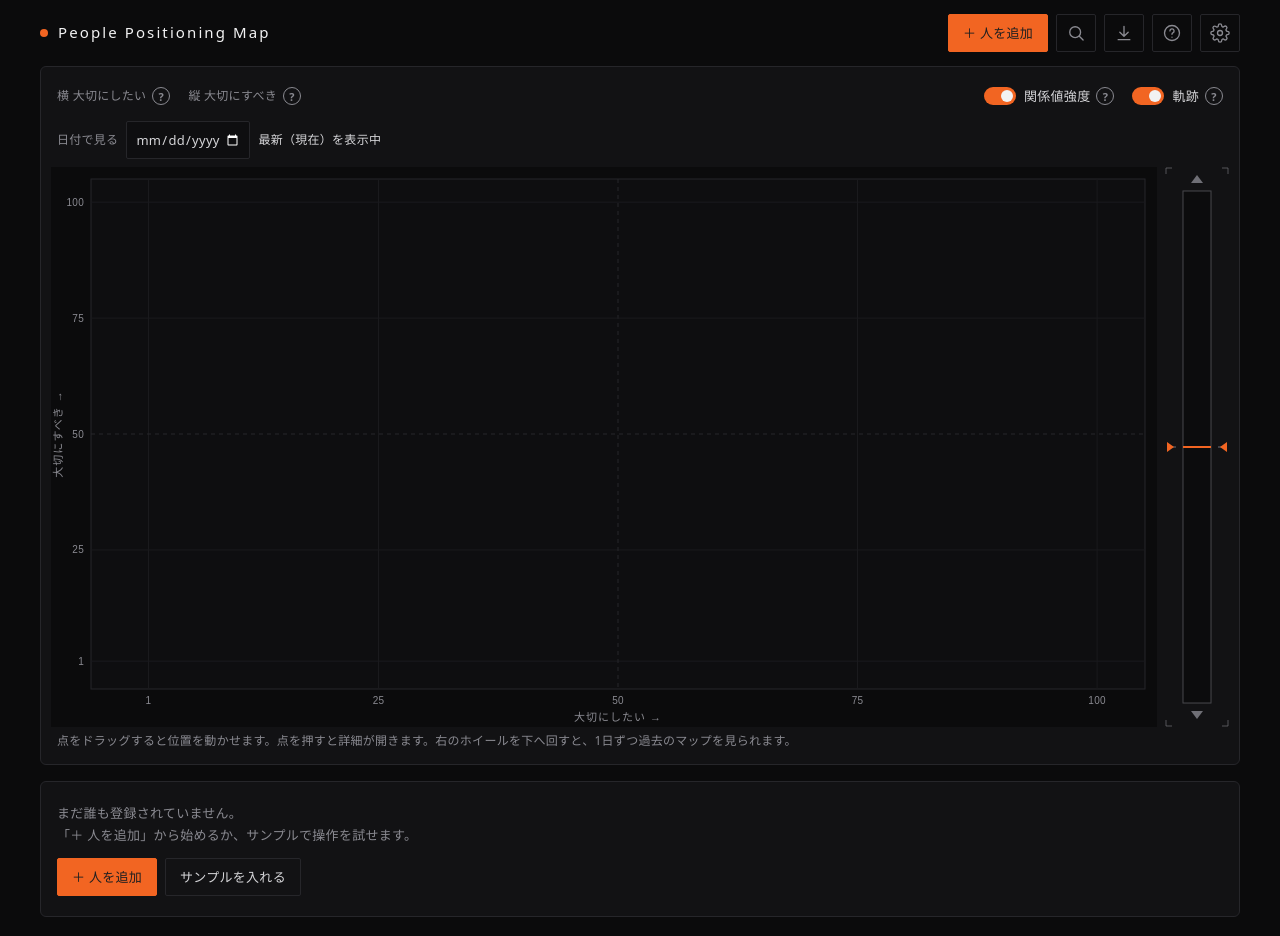
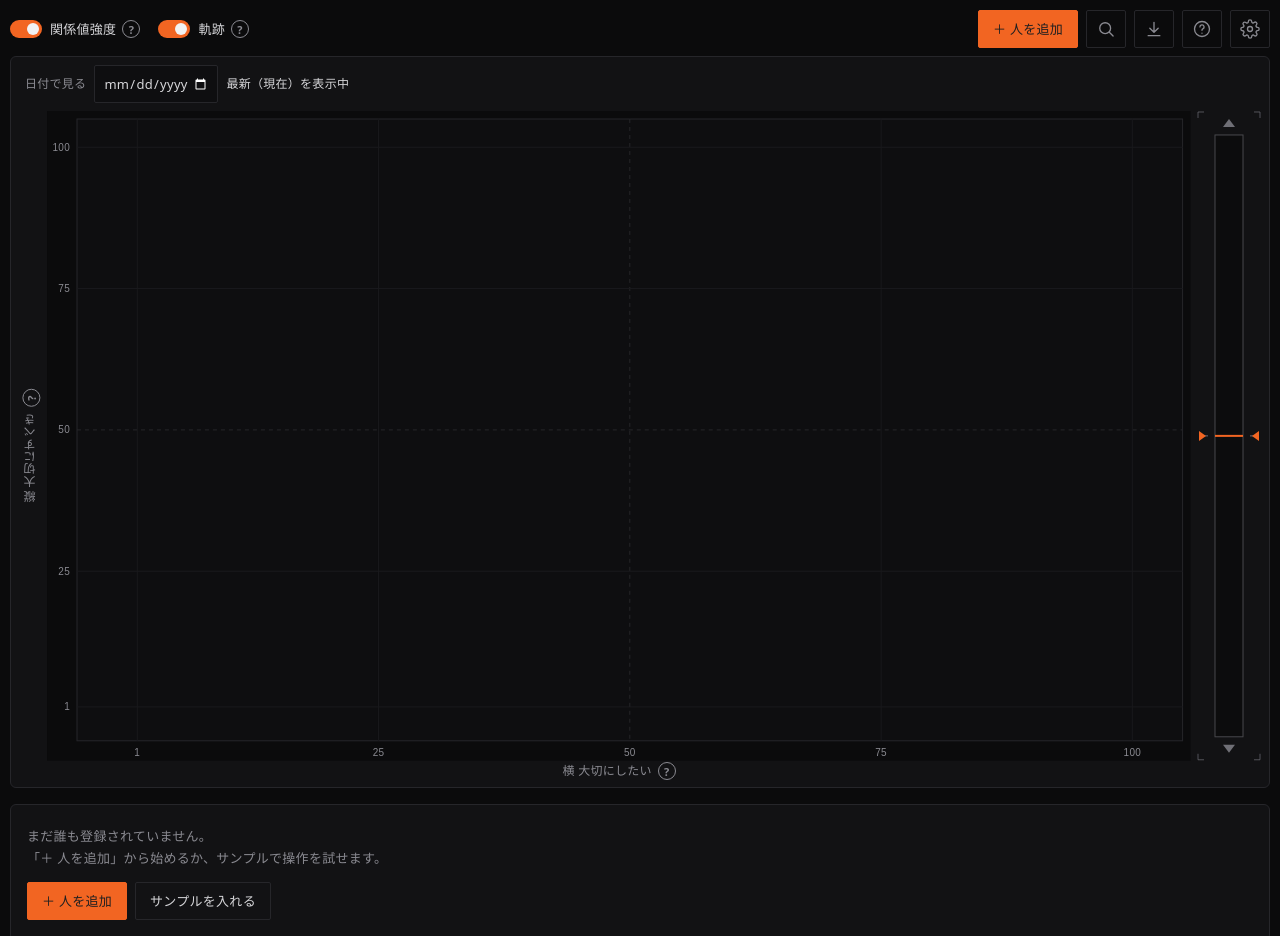
Before and after one commit to rubik02main-eng/positioning-map, a plain HTML site: page index.html in a window 1280 px wide. Shown: the top 936 px of the page. Drawn offline with Linux system fonts and the light colour scheme.

Commit message:
マップを大きく表示し、軸名を各軸の位置へ移動、見出しと操作説明を削除してミニマルに変更
Co-Authored-By: Claude Sonnet 5.5 <noreply@anthropic.com>

```diff
--- a/index.html
+++ b/index.html
@@ -23,13 +23,12 @@
 *{box-sizing:border-box}
 html{-webkit-text-size-adjust:100%;background:var(--bg)}
 body{margin:0;background:var(--bg);color:var(--ink);font-family:var(--font);font-size:14px;line-height:1.7;letter-spacing:.02em;
-  padding:calc(14px + env(safe-area-inset-top,0px)) max(16px,env(safe-area-inset-right,0px)) calc(48px + env(safe-area-inset-bottom,0px)) max(16px,env(safe-area-inset-left,0px))}
-.wrap{max-width:1200px;margin:0 auto}
+  padding:calc(10px + env(safe-area-inset-top,0px)) max(10px,env(safe-area-inset-right,0px)) calc(32px + env(safe-area-inset-bottom,0px)) max(10px,env(safe-area-inset-left,0px))}
+.wrap{max-width:1600px;margin:0 auto}
 button,input,select,textarea{font:inherit;color:inherit;letter-spacing:inherit}
 button{cursor:pointer}
 :focus-visible{outline:2px solid var(--noz);outline-offset:2px}
-.top{display:flex;flex-wrap:wrap;gap:10px 16px;align-items:center;justify-content:space-between;margin-bottom:14px}
-h1::before{content:"";display:inline-block;width:8px;height:8px;border-radius:50%;background:var(--noz);margin-right:10px;vertical-align:1px}
+.top{display:flex;flex-wrap:wrap;gap:10px 16px;align-items:center;justify-content:space-between;margin-bottom:8px}
 h1{font-size:15px;margin:0;font-weight:500;letter-spacing:.14em;color:var(--strong)}
 .acts{display:flex;gap:8px;flex-wrap:wrap}
 .btn{border:1px solid var(--line);background:none;border-radius:2px;padding:7px 14px;min-height:38px;color:var(--ink);font-size:13px}
@@ -39,7 +38,7 @@ h1{font-size:15px;margin:0;font-weight:500;letter-spacing:.14em;color:var(--stro
 .grid{display:grid;grid-template-columns:minmax(0,1fr);gap:16px;align-items:start}
 
 .card{background:var(--raised);border:1px solid var(--line);border-radius:6px}
-.mapcard{padding:10px 10px 6px}
+.mapcard{padding:8px 8px 4px}
 .tools{display:flex;flex-wrap:wrap;gap:4px 18px;align-items:center;padding:2px 6px 8px}
 .tools .sp{flex:1}
 .tools .lbl{color:var(--muted);font-size:12px;display:inline-flex;align-items:center;gap:6px}
@@ -52,8 +51,13 @@ h1{font-size:15px;margin:0;font-weight:500;letter-spacing:.14em;color:var(--stro
 .sw input:focus-visible + .tr{outline:2px solid var(--noz);outline-offset:2px}
 .q{display:inline-flex;align-items:center;justify-content:center;width:18px;height:18px;border-radius:50%;border:1px solid var(--muted);color:var(--muted);background:none;font-size:11px;font-weight:700;line-height:1;padding:0;flex:none}
 .q:hover{border-color:var(--noz);color:var(--noz-text)}
-.mapwrap{display:flex;gap:8px;align-items:stretch}
-.mapwrap #map{flex:1;min-width:0}
+.mapwrap{display:grid;grid-template-columns:auto minmax(0,1fr) 64px;column-gap:6px;align-items:stretch}
+.mapwrap #map{min-width:0}
+.axl{color:var(--muted);font-size:12px;display:inline-flex;align-items:center;gap:6px}
+.ylab{writing-mode:vertical-rl;transform:rotate(180deg);display:flex;align-items:center;justify-content:center;padding:0 2px 20px 0}
+.xlab{display:flex;justify-content:center;padding:0 0 2px 0}
+.tg{display:flex;flex-wrap:wrap;gap:4px 18px;align-items:center}
+.tg .lbl{color:var(--muted);font-size:12px;display:inline-flex;align-items:center;gap:6px}
 #wheel{width:64px;min-height:180px;flex:none;position:relative;cursor:ns-resize;touch-action:none;user-select:none;-webkit-user-select:none}
 #wheel svg{position:absolute;left:0;top:0;width:100%;height:100%;display:block}
 #wheel:focus-visible{outline:1px solid var(--muted);outline-offset:2px}
@@ -173,7 +177,10 @@ dialog::backdrop{background:rgba(0,0,0,.65)}
 <body>
 <div class="wrap">
   <div class="top">
-    <h1>People Positioning Map</h1>
+    <div class="tg">
+      <span class="lbl"><label class="sw"><input type="checkbox" id="t-links" checked><span class="tr"></span>関係値強度</label><button class="q" data-help="links" aria-label="関係値強度の説明">?</button></span>
+      <span class="lbl"><label class="sw"><input type="checkbox" id="t-trail" checked><span class="tr"></span>軌跡</label><button class="q" data-help="trail" aria-label="軌跡の説明">?</button></span>
+    </div>
     <div class="acts">
       <button class="btn main" id="b-add">＋ 人を追加</button>
       <button class="btn ic" id="b-q" title="検索" aria-label="検索" aria-expanded="false"><svg viewBox="0 0 24 24" width="20" height="20" fill="none" stroke="currentColor" stroke-width="1.6" stroke-linecap="round" stroke-linejoin="round" aria-hidden="true"><circle cx="11" cy="11" r="6.5"/><path d="M16 16l4.5 4.5"/></svg></button>
@@ -186,13 +193,6 @@ dialog::backdrop{background:rgba(0,0,0,.65)}
 
   <div class="grid">
     <section class="card mapcard">
-      <div class="tools">
-        <span class="lbl">横 大切にしたい<button class="q" data-help="axisE" aria-label="横軸の説明">?</button></span>
-        <span class="lbl">縦 大切にすべき<button class="q" data-help="axisO" aria-label="縦軸の説明">?</button></span>
-        <span class="sp"></span>
-        <span class="lbl"><label class="sw"><input type="checkbox" id="t-links" checked><span class="tr"></span>関係値強度</label><button class="q" data-help="links" aria-label="関係値強度の説明">?</button></span>
-        <span class="lbl"><label class="sw"><input type="checkbox" id="t-trail" checked><span class="tr"></span>軌跡</label><button class="q" data-help="trail" aria-label="軌跡の説明">?</button></span>
-      </div>
       <div class="search">
         <label class="lbl2" for="q-date">日付で見る</label>
         <input id="q-date" type="date" aria-label="この日付のマップを見る"><span class="qs" id="q-state"></span>
@@ -207,8 +207,7 @@ dialog::backdrop{background:rgba(0,0,0,.65)}
         <span class="seg hidden" id="q-mode"><button data-qmode="all">すべて</button><button data-qmode="any">どれか</button></span></div>
       <div class="found" id="q-found"></div>
       </div>
-      <div class="mapwrap"><div id="map"></div><div id="wheel" tabindex="0" role="slider" aria-orientation="vertical" aria-label="日付ホイール（下へ回すと過去へ）" title="下へ回すと過去へ、上へ回すと現在へ"></div></div>
-      <p class="hint">点をドラッグすると位置を動かせます。点を押すと詳細が開きます。右のホイールを下へ回すと、1日ずつ過去のマップを見られます。</p>
+      <div class="mapwrap"><div class="ylab"><span class="axl">縦 大切にすべき<button class="q" data-help="axisO" aria-label="縦軸の説明">?</button></span></div><div id="map"></div><div id="wheel" tabindex="0" role="slider" aria-orientation="vertical" aria-label="日付ホイール（下へ回すと過去へ）" title="下へ回すと過去へ、上へ回すと現在へ"></div><div></div><div class="xlab"><span class="axl">横 大切にしたい<button class="q" data-help="axisE" aria-label="横軸の説明">?</button></span></div><div></div></div>
     </section>
     <aside class="card panel" id="panel" aria-live="polite"></aside>
   </div>
@@ -467,7 +466,7 @@ function buildSVG(o){
   const {W,H,s,hdr,hits}=o,pal=PAL;
   const k=n=>n*s,f=n=>n.toFixed(1);
   const top=hdr?hdr.h:0;
-  const ml=k(40),mr=k(12),mt=top+k(12),mb=k(38),pw=W-ml-mr,ph=H-mt-mb;
+  const ml=hits?k(30):k(40),mr=hits?k(8):k(12),mt=top+k(hits?8:12),mb=hits?k(20):k(38),pw=W-ml-mr,ph=H-mt-mb;
   const px=v=>ml+(v-X0)/(X1-X0)*pw,py=v=>mt+(Y1-v)/(Y1-Y0)*ph;
   if(hits)LAY={W,H,px,py,ox:sx=>X0+(sx-ml)/pw*(X1-X0),ey:sy=>Y1-(sy-mt)/ph*(Y1-Y0)};
   const V=vis(),PA={};V.forEach(p=>{PA[p.id]=posAt(p)});
@@ -491,8 +490,10 @@ function buildSVG(o){
     g+=tx(px(v),mt+ph+k(15),v,10,pal.muted,'text-anchor="middle"');
     g+=tx(ml-k(7),py(v)+k(3.5),v,10,pal.muted,'text-anchor="end"');
   });
+  if(!hits){
   g+=tx(ml+pw/2,mt+ph+k(32),'大切にしたい →',11,pal.muted,'text-anchor="middle" letter-spacing="'+f(k(1))+'"');
   g+=tx(0,0,'大切にすべき →',11,pal.muted,'text-anchor="middle" letter-spacing="'+f(k(1))+'" transform="translate('+f(k(11))+' '+f(mt+ph/2)+') rotate(-90)"');
+  }
 
   if(sel){
     const sp=PA[sel],gx=px(sp.e),gy=py(sp.o),dash=' stroke-dasharray="'+f(k(3))+' '+f(k(3))+'"';
@@ -559,7 +560,7 @@ function buildSVG(o){
 function drawMap(){
   const box=$('map');
   const W=Math.max(300,Math.floor(box.clientWidth||640));
-  const H=Math.round(Math.min(W*.64,560));
+  const H=Math.round(Math.max(260,Math.min(W*.75,window.innerHeight-150)));
   box.innerHTML=buildSVG({W,H,s:1,hdr:null,hits:true});
   if(typeof wheelPaint==='function'&&$('wheel'))wheelPaint();
 }
--- a/sw.js
+++ b/sw.js
@@ -1,5 +1,5 @@
 // オフライン用キャッシュ。ファイルを更新したら VERSION を上げる。
-const VERSION = 'v18';
+const VERSION = 'v19';
 const FILES = ['./', './index.html', './manifest.webmanifest',
   './icons/icon-192.png', './icons/icon-512.png', './icons/icon-maskable-512.png'];
 
```
